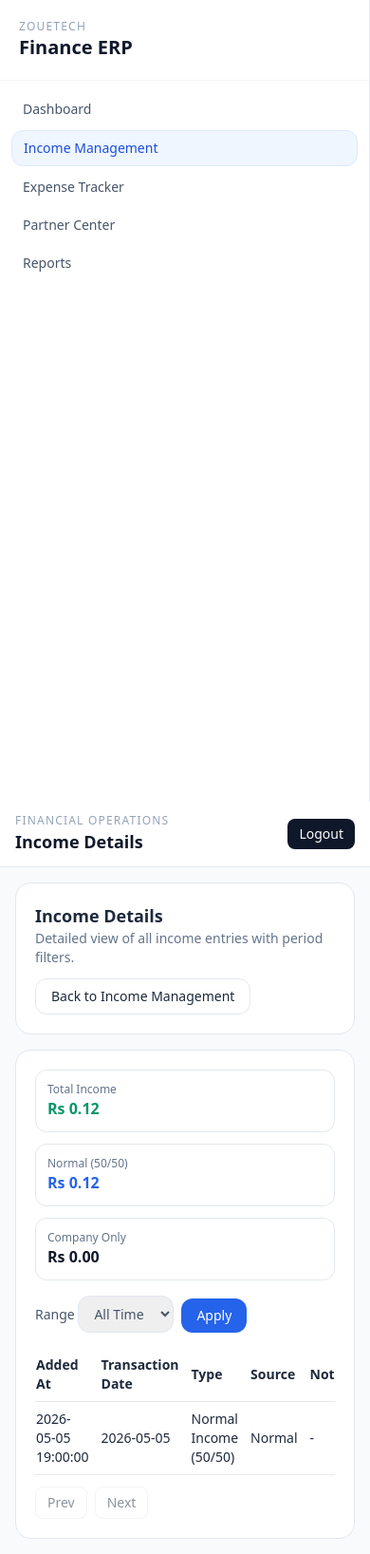
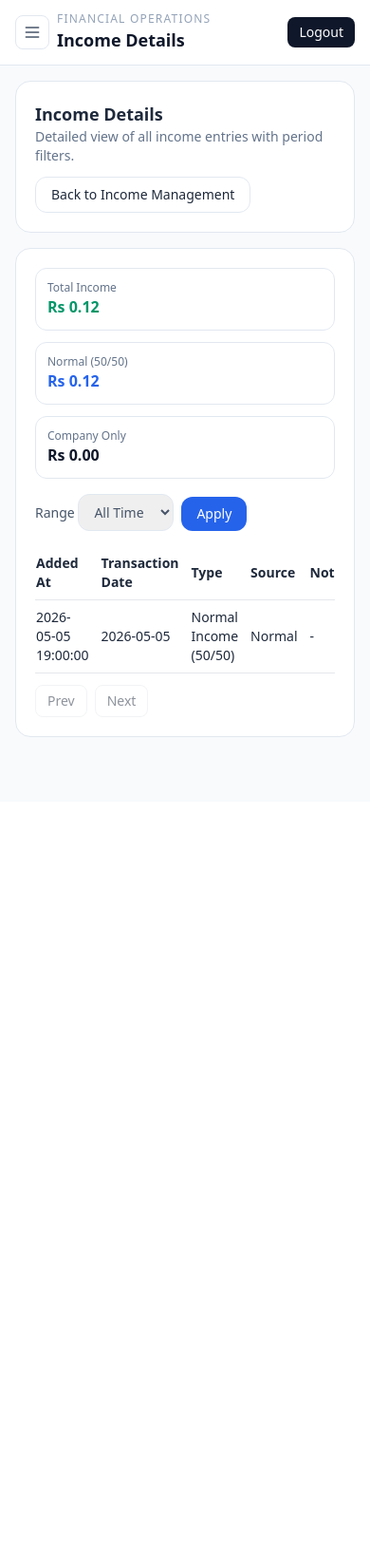
Before and after one commit to itszulkif/zouetech-finance, a PHP site: page /public/income-details.php in a window 390 px wide. Shown: the whole page at 95% size. After the commit the page ends 776 px from the top, so only its background shows below. Run offline with PHP 8.4, Linux system fonts and the light colour scheme; the visitor is signed in with stand-in values (Sample User, id 1); data comes from the database, SQL or seed files in the repository; some libraries are stand-ins or nearby versions.

Commit message:
mobile responsive issue fixed

```diff
--- a/public/dashboard.js
+++ b/public/dashboard.js
@@ -19,6 +19,62 @@ let kpiChart;
 const pkrFormatter = new Intl.NumberFormat("en-PK", { style: "currency", currency: "PKR", maximumFractionDigits: 2 });
 const formatPKR = (value) => pkrFormatter.format(Number(value || 0));
 const allowedRanges = new Set(["all", "daily", "weekly", "monthly", "yearly"]);
+const appSidebar = $("#appSidebar");
+const sidebarToggleBtn = $("#sidebarToggleBtn");
+const sidebarBackdrop = $("#sidebarBackdrop");
+
+function isMobileViewport() {
+  return typeof window !== "undefined" && window.matchMedia("(max-width: 1023px)").matches;
+}
+
+function setSidebarOpenState(isOpen) {
+  if (!appSidebar) return;
+  appSidebar.classList.toggle("hidden", !isOpen);
+  appSidebar.classList.toggle("block", isOpen);
+  if (sidebarBackdrop) {
+    sidebarBackdrop.classList.toggle("hidden", !isOpen);
+  }
+  if (sidebarToggleBtn) {
+    sidebarToggleBtn.setAttribute("aria-expanded", isOpen ? "true" : "false");
+    sidebarToggleBtn.setAttribute("aria-label", isOpen ? "Close menu" : "Open menu");
+  }
+}
+
+function closeSidebarOnMobile() {
+  if (!isMobileViewport()) return;
+  setSidebarOpenState(false);
+}
+
+function bindSidebarEvents() {
+  if (!appSidebar) return;
+
+  setSidebarOpenState(false);
+
+  sidebarToggleBtn?.addEventListener("click", () => {
+    const isOpen = appSidebar.classList.contains("hidden");
+    setSidebarOpenState(isOpen);
+  });
+
+  sidebarBackdrop?.addEventListener("click", () => {
+    setSidebarOpenState(false);
+  });
+
+  appSidebar.querySelectorAll("a").forEach((navLink) => {
+    navLink.addEventListener("click", closeSidebarOnMobile);
+  });
+
+  window.addEventListener("resize", () => {
+    if (!isMobileViewport()) {
+      setSidebarOpenState(false);
+    }
+  });
+
+  document.addEventListener("keydown", (event) => {
+    if (event.key === "Escape") {
+      closeSidebarOnMobile();
+    }
+  });
+}
 
 function notify(msg, ok = true) {
   if (!toast) return;
@@ -226,13 +282,13 @@ async function loadTransactions() {
     }
     return `
     <tr class="border-b ${rowClass}">
-      <td class="py-2 pr-3">${t.recorded_at || "-"}</td>
+      <td class="py-2 pr-3 hidden md:table-cell">${t.recorded_at || "-"}</td>
       <td class="py-2 pr-3">${t.transaction_date || "-"}</td>
-      <td class="py-2 pr-3 capitalize">${t.tx_group}</td>
+      <td class="py-2 pr-3 capitalize hidden sm:table-cell">${t.tx_group}</td>
       <td class="py-2 pr-3 capitalize">${t.tx_type}</td>
       <td class="py-2 pr-3">${t.partner_name || "-"}</td>
-      <td class="py-2 pr-3">${t.description || "-"}</td>
-      <td class="py-2 pr-3">${t.impact_note || "-"}</td>
+      <td class="py-2 pr-3 hidden lg:table-cell">${t.description || "-"}</td>
+      <td class="py-2 pr-3 hidden lg:table-cell">${t.impact_note || "-"}</td>
       <td class="py-2 pr-3">${formatPKR(t.amount)}</td>
     </tr>
   `;
@@ -549,7 +605,7 @@ function renderPartnerBreakdown(rows) {
     <tr class="border-b">
       <td class="py-2 pr-3">${r.name}</td>
       <td class="py-2 pr-3">${formatPKR(r.share_received)}</td>
-      <td class="py-2 pr-3">${formatPKR(r.used_amount)}</td>
+      <td class="py-2 pr-3 hidden sm:table-cell">${formatPKR(r.used_amount)}</td>
       <td class="py-2 pr-3">${formatPKR(r.remaining_balance)}</td>
     </tr>
   `).join("") || `<tr><td class="py-2" colspan="4">No data</td></tr>`;
@@ -736,6 +792,7 @@ bindTransactionFilterEvents();
 bindExpenseHistoryEvents();
 bindIncomeDetailsEvents();
 bindReimbursementHistoryEvents();
+bindSidebarEvents();
 
 (async () => {
   try {
--- a/public/partials/header.php
+++ b/public/partials/header.php
@@ -3,9 +3,23 @@ declare(strict_types=1);
 ?>
 <header class="bg-white border-b border-slate-200 sticky top-0 z-10">
   <div class="px-4 py-3 md:px-6 flex items-center justify-between gap-3">
-    <div>
+    <div class="flex items-center gap-2">
+      <button
+        id="sidebarToggleBtn"
+        type="button"
+        class="inline-flex h-9 w-9 items-center justify-center rounded-lg border border-slate-200 text-slate-600 lg:hidden"
+        aria-label="Open menu"
+        aria-controls="appSidebar"
+        aria-expanded="false"
+      >
+        <svg xmlns="http://www.w3.org/2000/svg" class="h-5 w-5" fill="none" viewBox="0 0 24 24" stroke="currentColor" stroke-width="1.8" aria-hidden="true">
+          <path stroke-linecap="round" stroke-linejoin="round" d="M4 6h16M4 12h16M4 18h16" />
+        </svg>
+      </button>
+      <div>
       <p class="text-xs uppercase tracking-widest text-slate-400">Financial Operations</p>
       <h2 class="text-lg font-semibold text-slate-900"><?= htmlspecialchars($pageTitle ?? 'Dashboard') ?></h2>
+      </div>
     </div>
     <div class="flex items-center gap-2">
       <button id="logoutBtn" class="bg-slate-900 text-white rounded-lg px-3 py-1.5 text-sm">Logout</button>
--- a/public/partials/sidebar.php
+++ b/public/partials/sidebar.php
@@ -10,7 +10,7 @@ $nav = [
     'reports' => ['label' => 'Reports', 'href' => '/zou-finance/public/reports.php'],
 ];
 ?>
-<aside class="w-full lg:w-64 bg-white border-r border-slate-200 min-h-screen">
+<aside id="appSidebar" class="hidden fixed inset-y-0 left-0 z-40 w-72 max-w-[85vw] bg-white border-r border-slate-200 min-h-screen lg:static lg:z-auto lg:block lg:w-64 lg:max-w-none">
   <div class="p-5 border-b border-slate-100">
     <p class="text-xs uppercase tracking-widest text-slate-400">Zouetech</p>
     <h1 class="text-xl font-bold text-slate-900">Finance ERP</h1>
@@ -26,3 +26,4 @@ $nav = [
     <?php endforeach; ?>
   </nav>
 </aside>
+<div id="sidebarBackdrop" class="fixed inset-0 z-30 hidden bg-slate-900/40 lg:hidden"></div>
```
Also changed, not shown: public/dashboard.php (+9 -9 lines).
